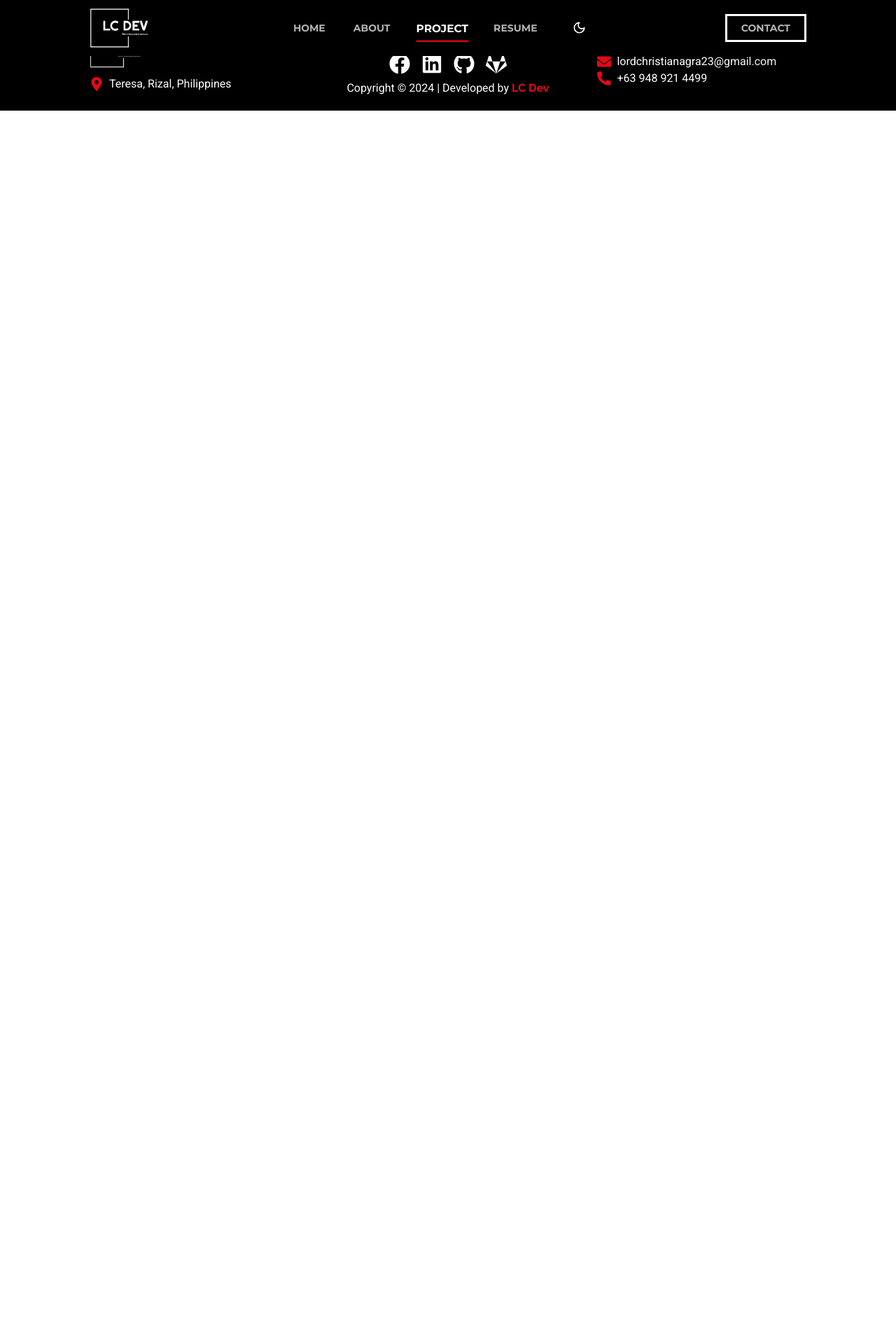
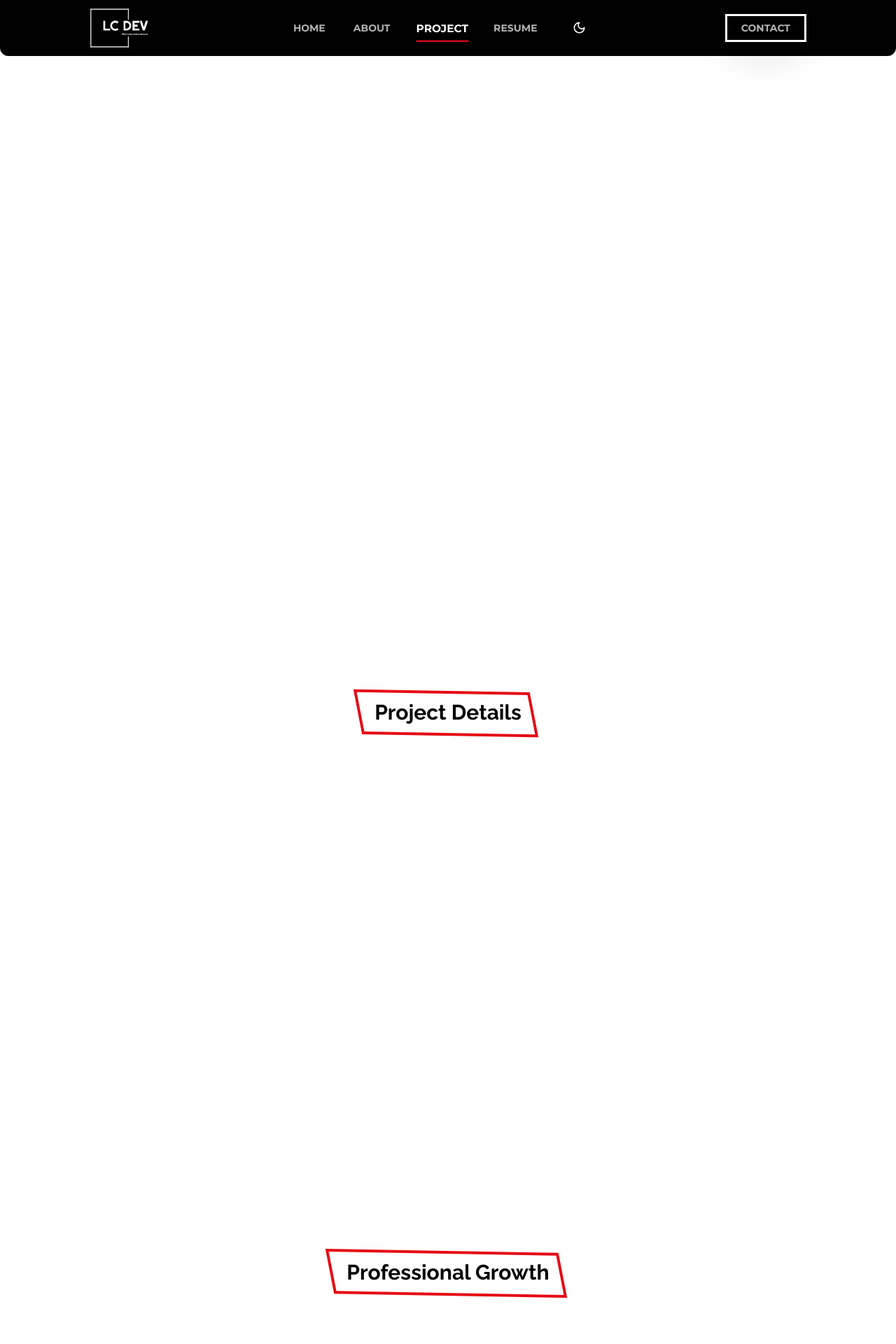
Before and after one commit to LC-Dev-23/lc-dev-portfolio, a Next.js app: page /project in a window 1280 px wide. Shown: the top 1920 px of the page at 70% size. Before the commit the page ends 800 px from the top, so only its background shows below. Built offline with nearby package versions, Linux system fonts and the light colour scheme.

Commit message:
docs: creating sections and heading to project page

```diff
--- a/app/(pages)/project/page.tsx
+++ b/app/(pages)/project/page.tsx
@@ -1,9 +1,13 @@
-import React from 'react'
+import HeroAnimationSection from '@/components/Layouts/ProjectLayout/HeroAnimationSection'
+import ProjectSection from '@/components/Layouts/ProjectLayout/ProjectSection'
+import GrowthSection from '@/components/Layouts/ProjectLayout/GrowthSection'
 
 const ProjectPage = () => {
   return (
     <main>
-      <h1>Project</h1>
+      <HeroAnimationSection />
+      <ProjectSection />
+      <GrowthSection />
     </main>
   )
 }
--- /dev/null
+++ b/components/Layouts/ProjectLayout/GrowthSection.tsx
@@ -0,0 +1,11 @@
+import Section from '@/components/Section'
+
+const GrowthSection = () => {
+    return (
+        <Section className="py-20 lg:py-40">
+            <h2 className="text-2xl md:text-3xl font-semibold font-display text-center py-10"><span className="font-special relative after:absolute after:block after:w-[115%] after:h-16 after:bg-transparent after:border-4 after:border-primaryRed after:bottom-[-1rem] after:-z-10 after:-left-6 after:transition-transform after:duration-300 hover:after:transform after:skew-x-12 after:rotate-1">Professional Growth</span></h2>
+        </Section>
+    )
+}
+
+export default GrowthSection
--- /dev/null
+++ b/components/Layouts/ProjectLayout/HeroAnimationSection.tsx
@@ -0,0 +1,11 @@
+import Section from '@/components/Section'
+
+const HeroAnimationSection = () => {
+    return (
+        <Section className="py-20 lg:py-40">
+
+        </Section>
+    )
+}
+
+export default HeroAnimationSection
--- /dev/null
+++ b/components/Layouts/ProjectLayout/ProjectSection.tsx
@@ -0,0 +1,11 @@
+import Section from '@/components/Section'
+
+const ProjectSection = () => {
+    return (
+        <Section className="py-20 lg:py-40">
+            <h2 className="text-2xl md:text-3xl font-semibold font-display text-center py-10"><span className="font-special relative after:absolute after:block after:w-[120%] after:h-16 after:bg-transparent after:border-4 after:border-primaryRed after:bottom-[-1rem] after:-z-10 after:-left-6 after:transition-transform after:duration-300 hover:after:transform after:skew-x-12 after:rotate-1">Project Details</span></h2>
+        </Section>
+    )
+}
+
+export default ProjectSection
```
